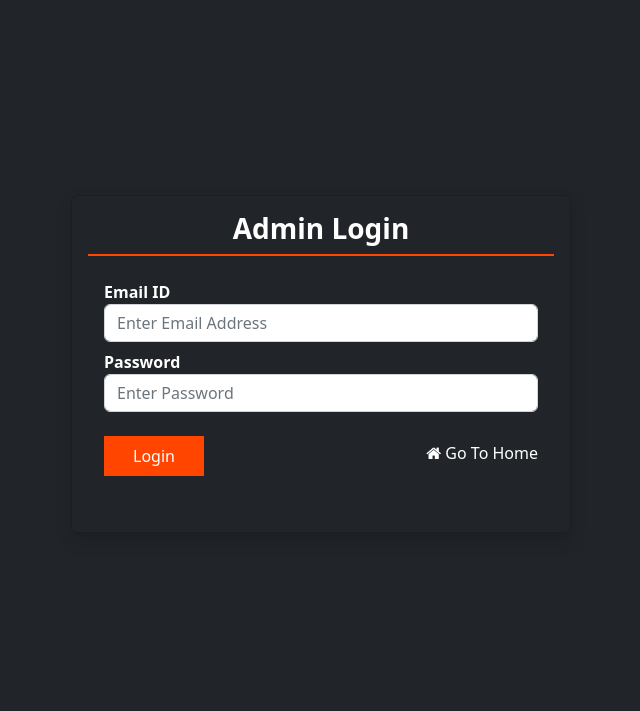
After one commit to PiyushThaware07/ERMS, a Django app: page /admin_Login in a window 1280 px wide. The commit adds this page. Shown: the top 711 px of the page, without its empty margins (319-959 px from the left). Run offline with Django 4.2, Linux system fonts and the light colour scheme.

Commit message:
admin Login

```diff
--- /dev/null
+++ b/Application/templates/admin_base.html
@@ -0,0 +1,15 @@
+<!doctype html>
+<html lang="en">
+  <head>
+    <meta charset="utf-8">
+    <meta name="viewport" content="width=device-width, initial-scale=1">
+    <title>{% block title %}{% endblock title %}</title>
+    <!-- Font Icon -->
+    <link rel="stylesheet" href="https://stackpath.bootstrapcdn.com/font-awesome/4.7.0/css/font-awesome.min.css">
+    <link href="https://cdn.jsdelivr.net/npm/bootstrap@5.2.3/dist/css/bootstrap.min.css" rel="stylesheet" integrity="sha384-rbsA2VBKQhggwzxH7pPCaAqO46MgnOM80zW1RWuH61DGLwZJEdK2Kadq2F9CUG65" crossorigin="anonymous">
+  </head>
+  <body class="bg-dark text-white">
+    {% block data %}{% endblock data %}
+    <script src="https://cdn.jsdelivr.net/npm/bootstrap@5.2.3/dist/js/bootstrap.bundle.min.js" integrity="sha384-kenU1KFdBIe4zVF0s0G1M5b4hcpxyD9F7jL+jjXkk+Q2h455rYXK/7HAuoJl+0I4" crossorigin="anonymous"></script>
+  </body>
+</html>
--- /dev/null
+++ b/Application/templates/admin_login.html
@@ -0,0 +1,48 @@
+{% extends 'admin_base.html' %}
+{% block title %}Admin Login{% endblock title %}
+{% block data %}
+<div class="container p-3 p-md-5 d-flex align-items-center justify-content-center" style="height: 89vh;">
+    <div class="card p-3 shadow bg-transparent mt-3" style="width:500px;">
+        <div class="card-title text-center" style="border-bottom:2px solid orangered;">
+            <h3><b>Admin Login</b></h3>
+        </div>
+        <div class="card-body">
+            <form action="" method="post" name="signup">
+                {% csrf_token %}
+                <div class="col-md-12">
+                    <label for="email"><b>Email ID</b></label>
+                    <input type="text" name="email" id="email" placeholder="Enter Email Address" class="form-control"
+                        required>
+                </div>
+                <div class="col-md-12 my-0 my-md-2">
+                    <label for="password"><b>Password</b></label>
+                    <input type="password" name="password" id="password" placeholder="Enter Password"
+                        class="form-control" required>
+                </div>
+                <a href=""><button class="btn mt-3 p-2"
+                        style="border: 0px;border-radius: 0px;background-color: orangered;color: white;width:100px;"
+                        type="submit">Login</button></a>
+            </form>
+            <div class="d-none d-lg-block">
+                <a href="{% url 'index' %}" class="text-white text-decoration-none"
+                    style="float: right;bottom: 35px;position: relative;"><i class="fa fa-home"></i> Go To Home</a>
+            </div>
+        </div>
+    </div>
+</div>
+
+
+<!--Java Script-->
+{% if error == 'no' %}
+<script>
+    alert('Login successfully');
+    window.location = ('{% url 'emp_home' %}');
+</script>
+{% endif %}
+{% if error == 'yes' %}
+<script>
+    alert("User doesn't exsist ,Try Again ...");
+    document.signup.email.focus();
+</script>
+{% endif %}
+{% endblock data %}
--- /dev/null
+++ b/Application/templates/emp_home.html
@@ -0,0 +1 @@
+home admin
--- a/Application/templates/index.html
+++ b/Application/templates/index.html
@@ -27,7 +27,7 @@
                     Register</button></a>
         </div>
         <div class="col-lg-4 m-0 p-0">
-            <a href="#"><button class="btn btn-lg btn-dark  p-3"
+            <a href="{% url 'admin_Login' %}"><button class="btn btn-lg btn-dark  p-3"
                     style="border-radius: 0px;color: white;border-radius: 40px;width: 310px;border: 0px;">Admin
                     Login</button></a>
         </div>
--- a/Application/views.py
+++ b/Application/views.py
@@ -16,10 +16,8 @@ def emp_register(request):
 
         import random
         max_length = 6
-        character = ['a','b','c','d','e','f','g','h','i','j','k','l','m','n','o','p','q','r','s','t','u','v','w','x','y','y']
         digits = ['0','1','2','3','4','5','6','7','8','9']
-        combine_list = character+digits
-        generate = [random.choice(combine_list) for i in range(max_length)]
+        generate = [random.choice(digits) for i in range(max_length)]
         emp_id = ""
         for item in generate:
             emp_id+=item
@@ -229,3 +227,22 @@ def edit_Experience(request):
         except:
             error = "yes"
     return render(request, 'edit_Experience.html',locals())
+
+def admin_Login(request):
+    error = ""
+    if request.method == "POST":
+        email = request.POST['email']
+        password = request.POST['password']
+        user = authenticate(username=email,password=password)
+        try:
+            if user.is_staff:
+                login(request, user)
+                error = "no"
+            else:
+                error = "yes"
+        except:
+            error = "yes"
+    return render(request, 'admin_Login.html',locals())
+
+def emp_home(request):
+    return render(request, 'emp_home.html')
--- a/ERMS_Projects/urls.py
+++ b/ERMS_Projects/urls.py
@@ -31,4 +31,7 @@ urlpatterns = [
     path('edit_Education',views.edit_Education,name="edit_Education"),
     path('emp_Experience',views.emp_Experience,name="emp_Experience"),
     path('edit_Experience',views.edit_Experience,name="edit_Experience"),
+    # Admin
+    path('emp_home',views.emp_home,name="emp_home"),
+    path('admin_Login',views.admin_Login,name="admin_Login"),
 ]
```
Also changed, not shown: db.sqlite3.
